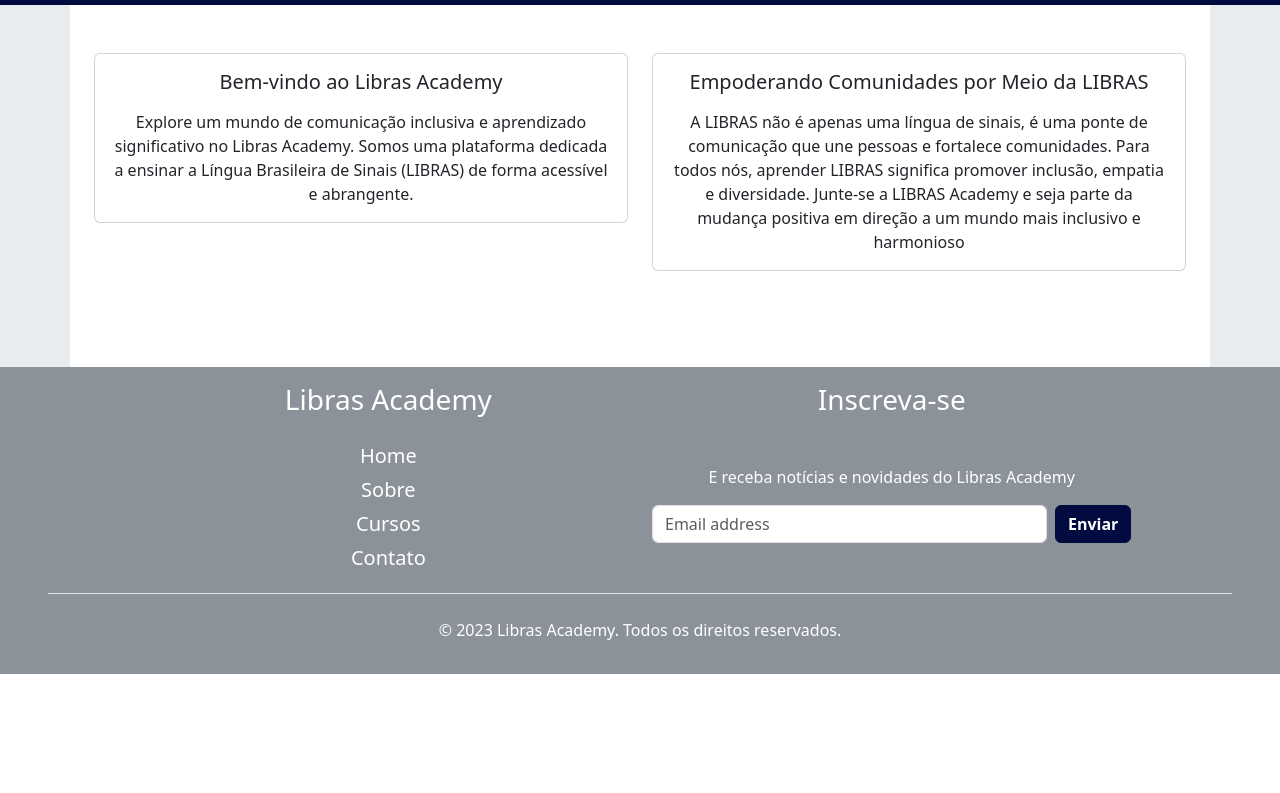
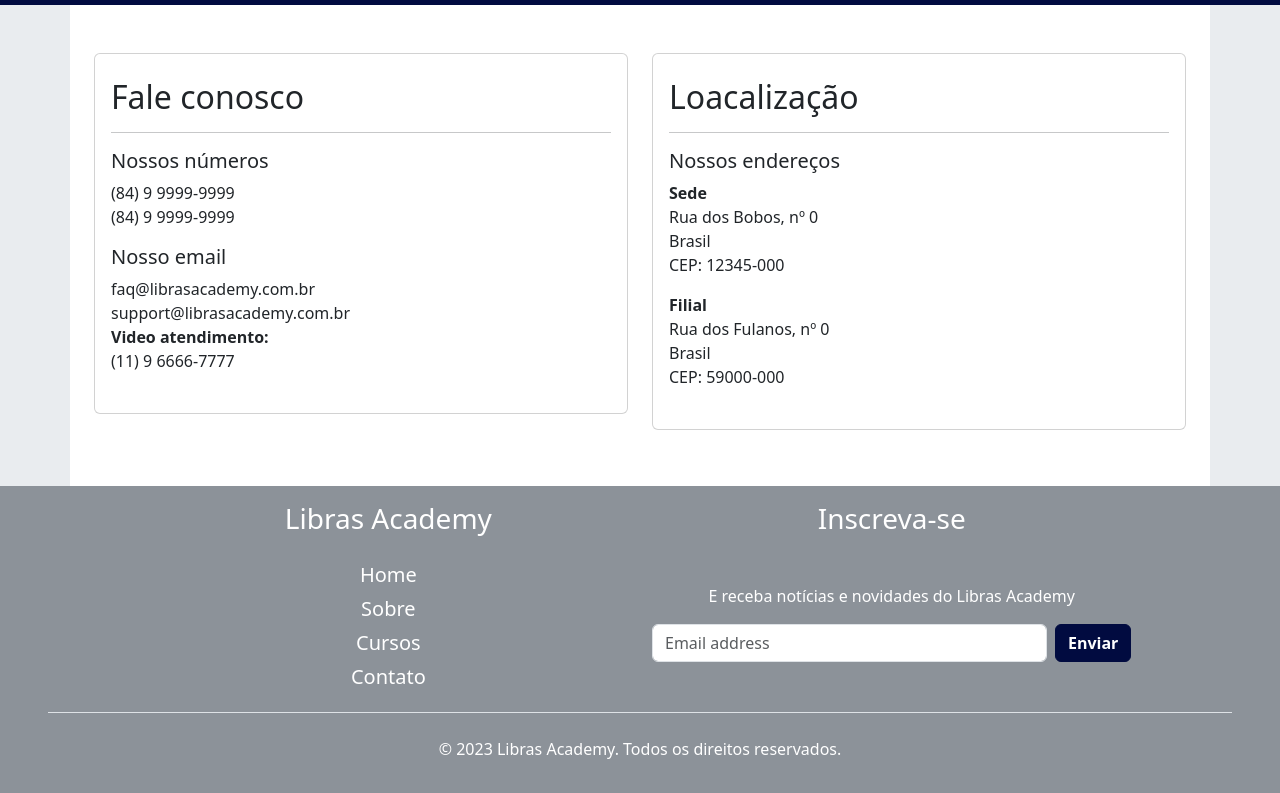
Before and after one commit to Squad19Rpro/libras-academy, a website: page src/contato.html in a window 1280 px wide. Shown: the part 74-867 px from the top of the page. Before the commit the page ends 800 px from the top, so only its background shows below. Drawn offline with nearby package versions, Linux system fonts and the light colour scheme.

Commit message:
Atualizando pagina contatos

```diff
--- a/src/contato.html
+++ b/src/contato.html
@@ -60,28 +60,51 @@
               <!-- Libras Acacademy - Explication -->
                 <div class="container ">
                   <div class="row  ">
-                    <div class="col-md-6 h-100">
+                    <div class="col-md-6 mb-3 h-100">
 
                       <div class="card " >
-                        <div class="card-body flex-column ">
-                          <h5 class="card-title text-center mb-3">Bem-vindo ao Libras Academy</h5>
-                          <p class="card-text  text-center ">
-                            Explore um mundo de comunicação inclusiva e aprendizado significativo no Libras Academy. Somos uma plataforma dedicada a ensinar a Língua Brasileira de Sinais (LIBRAS) de forma acessível e abrangente.
-                          </p>
+                        <div class="card-body flex-column  py-4">
+                            <h2>
+                                Fale conosco
+                            </h2>
+                            <hr>
+                            <h5>Nossos números</h5>
+                                <p>
+                                    (84) 9 9999-9999 <br>
+                                    (84) 9 9999-9999
+                                </p>
+                            <h5>Nosso email</h5>
+                            <p>
+                                faq@librasacademy.com.br<br>
+                                support@librasacademy.com.br <br>
+                                <strong>Video atendimento: </strong> <br>
+                                (11) 9 6666-7777
+                            </p>
 
                         </div>
                       </div>
                     </div>
 
                     <div class="col-md-6 mb-3 mb-md-0 h-100 ">
-                      <div class="card mb-5">
-                        <div class="card-body flex-column border-top-0">
-                          <h5 class="card-title text-center mb-3 ">Empoderando Comunidades por Meio da LIBRAS</h5>
-                          <p class="card-text text-center ">
-                            A LIBRAS não é apenas uma língua de sinais, é uma ponte de comunicação que une pessoas e fortalece comunidades.
-                            Para todos nós, aprender LIBRAS significa promover inclusão, empatia e diversidade.
-                            Junte-se a LIBRAS Academy e seja parte da mudança positiva em direção a um mundo mais inclusivo e harmonioso
-                          </p>
+                      <div class="card mb-2">
+                        <div class="card-body flex-column border-top-0 py-4">
+                            <h2>
+                                Loacalização
+                            </h2>
+                            <hr>
+                            <h5>Nossos endereços</h5>
+                            <p>
+                                <strong>Sede <br></strong>
+                                Rua dos Bobos, nº 0 <br>
+                                Brasil <br>
+                                CEP: 12345-000
+                            </p>
+                            <p>
+                                <strong>Filial <br></strong>
+                                Rua dos Fulanos, nº 0 <br>
+                                Brasil <br>
+                                CEP: 59000-000
+                            </p>
                         </div>
                       </div>
                     </div>
```
